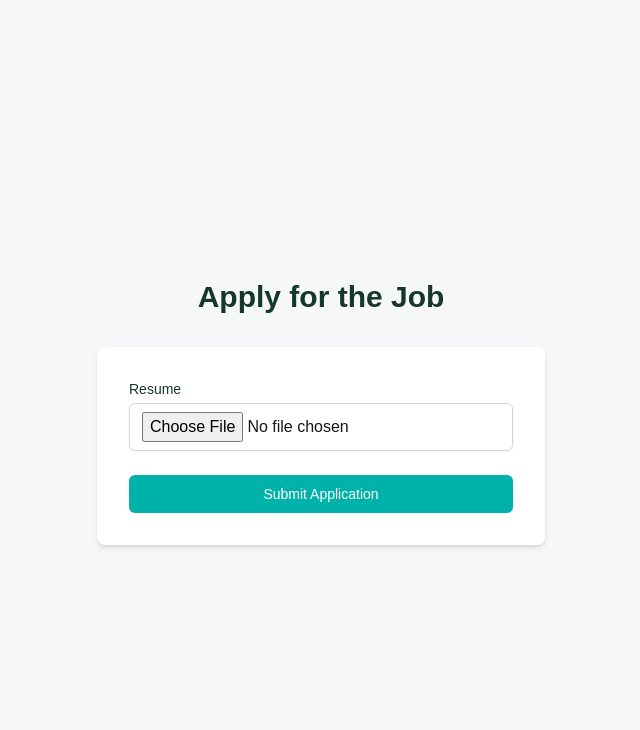
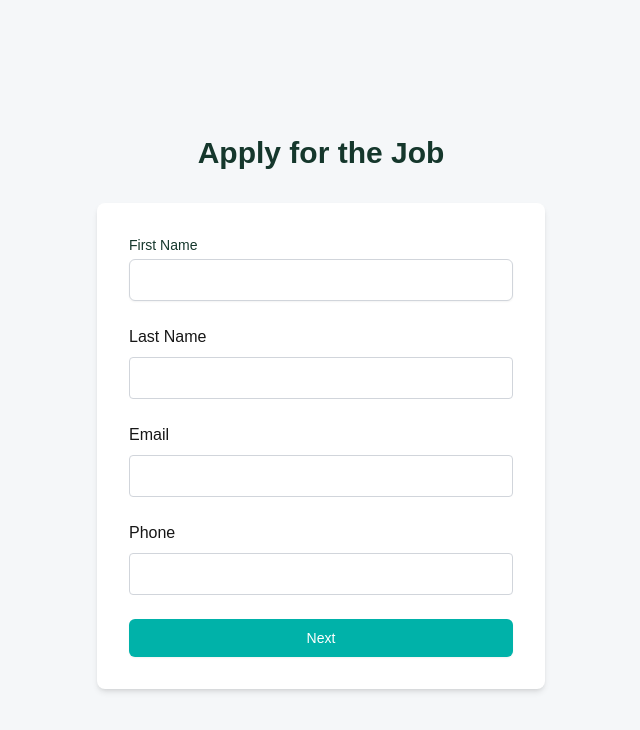
Before and after one commit to skazal15/green_house, a Next.js app: page /apply in a window 1280 px wide. Shown: the top 730 px of the page, without its empty margins (319-959 px from the left). Built offline with nearby package versions, Linux system fonts and the light colour scheme.

Commit message:
fix: form

```diff
--- a/src/app/apply/page.tsx
+++ b/src/app/apply/page.tsx
@@ -75,7 +75,7 @@ const ApplyPage = () => {
           </h2>
         </div>
         <div className="bg-white p-8 rounded-lg shadow-md">
-          {step === 2 && (
+          {step === 1 && (
             <form onSubmit={handleCandidateSubmit} className="space-y-6">
               <div>
                 <label htmlFor="first_name" className="block text-sm font-medium text-[#15372c]">
@@ -139,7 +139,7 @@ const ApplyPage = () => {
             </form>
           )}
 
-          {step === 1 && (
+          {step === 2 && (
             <form onSubmit={handleResumeSubmit} className="space-y-6">
               <div>
                 <label htmlFor="resume" className="block text-sm font-medium text-[#15372c]">
```
